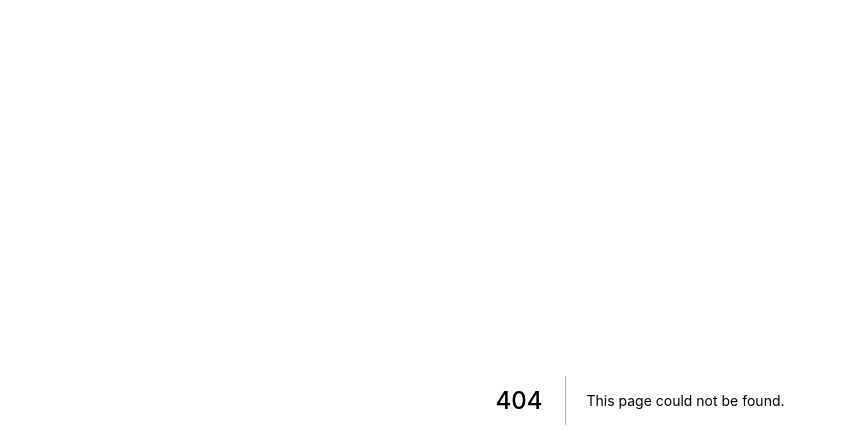
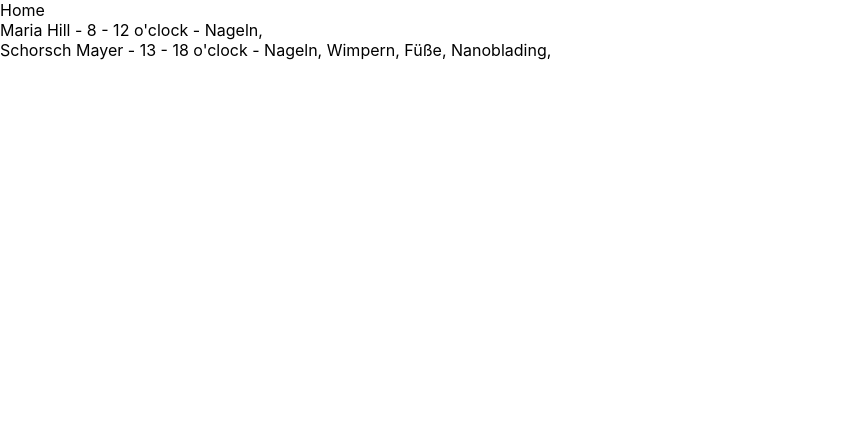
Before and after one commit to deBabbbe/PlaninngsView, a Next.js app: page /employees in a window 1280 px wide. Before the commit this address had no page. Shown: the top 448 px of the page, without its empty margins (0-846 px from the left). Built offline with nearby package versions, Linux system fonts and the light colour scheme.

Commit message:
Add further data

```diff
--- a/data/applications.ts
+++ b/data/applications.ts
@@ -1,4 +1,4 @@
-interface IApplication {
+export interface IApplication {
   id: number;
   name: string;
   price: number;
@@ -12,6 +12,24 @@ const applications: IApplication[] = [
     duration: "30 min",
     price: 20,
   },
+  {
+    id: 2,
+    name: "Wimpern",
+    duration: "30 min",
+    price: 30,
+  },
+  {
+    id: 3,
+    name: "Füße",
+    duration: "60 min",
+    price: 40,
+  },
+  {
+    id: 4,
+    name: "Nanoblading",
+    duration: "90 min",
+    price: 250,
+  },
 ];
 
 export default applications;
--- /dev/null
+++ b/data/employees.ts
@@ -0,0 +1,25 @@
+import applications, { IApplication } from "./applications";
+
+interface IEmployee {
+  id: number;
+  name: string;
+  applications: IApplication[];
+  workTime: string;
+}
+
+const employees: IEmployee[] = [
+  {
+    id: 1,
+    name: "Maria Hill",
+    applications: [applications[0]],
+    workTime: "8 - 12",
+  },
+  {
+    id: 2,
+    name: "Schorsch Mayer",
+    applications: [...applications],
+    workTime: "13 - 18",
+  },
+];
+
+export default employees;
--- /dev/null
+++ b/pages/employees.tsx
@@ -0,0 +1,24 @@
+import Link from "next/link";
+import employees from "../data/employees";
+
+const Employees = () => {
+  const employeesView = employees.map((employee) => (
+    <div key={employee.id}>
+      {employee.name} - {employee.workTime} o'clock -{" "}
+      {employee.applications.map((a) => (
+        <span key={a.id}>{a.name}, </span>
+      ))}
+    </div>
+  ));
+
+  return (
+    <>
+      <div>
+        <Link href="/">Home</Link>
+      </div>
+      <div>{employeesView}</div>
+    </>
+  );
+};
+
+export default Employees;
--- a/pages/index.tsx
+++ b/pages/index.tsx
@@ -11,6 +11,7 @@ const Home: NextPage = () => {
         <Link href="/">Home</Link>
         <Link href="/customers">Customers</Link>
         <Link href="/applications">Applications</Link>
+        <Link href="/employees">Employees</Link>
       </main>
     </div>
   );
```
